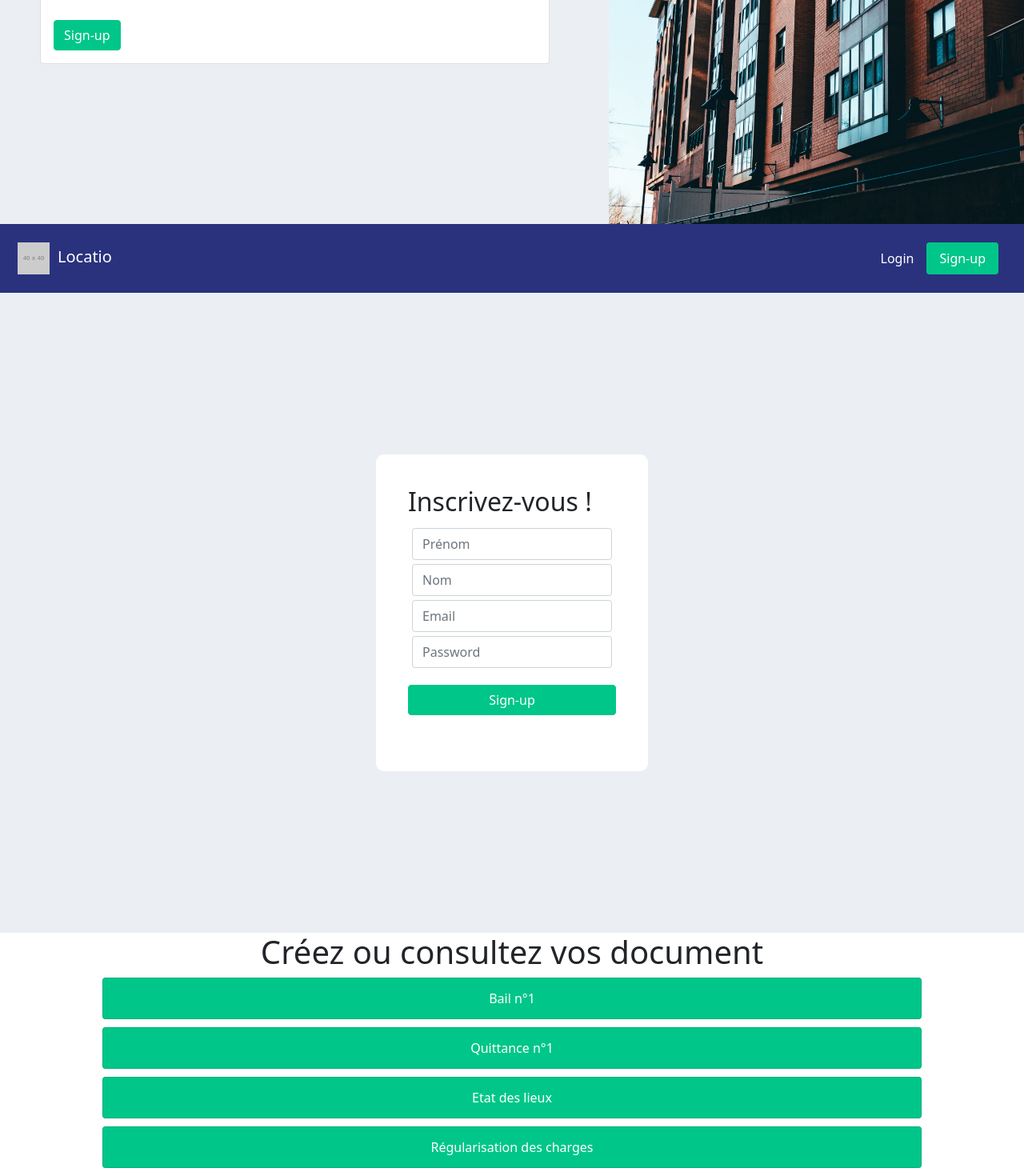
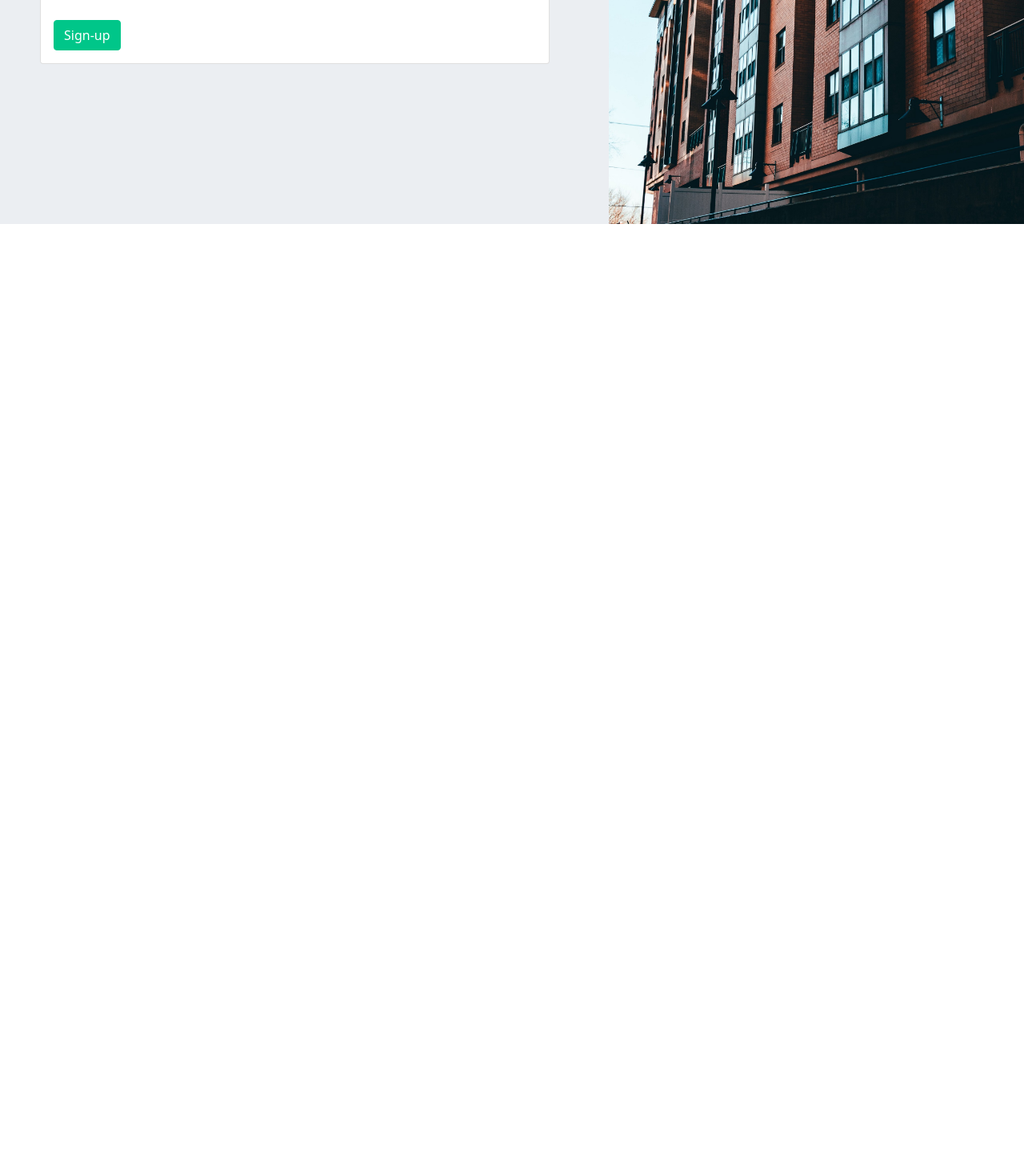
Before and after one commit to clementlapasset/locatio, a React (Create React App) app in the folder reactapp/: page / in a window 1280 px wide. Shown: the part 606-2076 px from the top of the page at 80% size. After the commit the page ends 886 px from the top, so only its background shows below. Built offline with nearby package versions, Linux system fonts and the light colour scheme.

Commit message:
routes created

```diff
--- a/reactapp/src/App.js
+++ b/reactapp/src/App.js
@@ -1,16 +1,27 @@
 import React from "react";
+import { Routes, Route } from "react-router-dom";
+
+import Homepage from './pages/Homepage';
+import Signup from './pages/Signup';
+import Information from './pages/Information';
 import Documents from './pages/Documents';
-import Signup from './pages/Signup';
-import Homepage from './pages/Homepage';
+import Finances from './pages/Finances';
+import Charges from './pages/Charges';
+
+
 import './App.css';
 
 function App() {
   return (
     <>
-      <Homepage/>
-      <Signup/>
-      <Documents/>
-
+      <Routes>
+        <Route path="/" element={<Homepage />} />
+        <Route path="signup" element={<Signup />} />
+        <Route path="information" element={<Information />} />
+        <Route path="documents" element={<Documents />} />
+        <Route path="finances" element={<Finances />} />
+        <Route path="charges" element={<Charges />} />
+      </Routes>
     </>
   );
 }
--- a/reactapp/src/components/NavBarHome.js
+++ b/reactapp/src/components/NavBarHome.js
@@ -43,7 +43,7 @@ export default function NavBarHome() {
         <NavbarBrand style={{color:'#FFFFFF'}}><img src='https://placeholder.com/40' style={{padding:'10px'}} alt=""/>Locatio</NavbarBrand>
         <Nav>
         <NavItem >
-            <NavLink id="PopoverLogin" style={{color:'white'}} /**/ >Login</NavLink>
+            <NavLink id="PopoverLogin" style={{color:'white', cursor:"pointer"}} >Login</NavLink>
             <Popover
                 flip
                 placement="bottom"
--- a/reactapp/src/index.js
+++ b/reactapp/src/index.js
@@ -1,14 +1,15 @@
 import React from 'react';
 import ReactDOM from 'react-dom';
+import { BrowserRouter } from "react-router-dom";
 import App from './App';
 import reportWebVitals from './reportWebVitals';
 import 'bootstrap/dist/css/bootstrap.min.css';
 import './index.css'
 
 ReactDOM.render(
-  <React.StrictMode>
+  <BrowserRouter>
     <App />
-  </React.StrictMode>,
+  </BrowserRouter>,
   document.getElementById('root')
 );
 
--- a/reactapp/src/pages/Charges.js
+++ b/reactapp/src/pages/Charges.js
@@ -1,5 +1,5 @@
 import React from 'react'
-import { Container } from 'reactstrap'
+import { Container, Row } from 'reactstrap'
 
 export default function Charges() {
     return (
--- a/reactapp/src/pages/Documents.js
+++ b/reactapp/src/pages/Documents.js
@@ -1,5 +1,5 @@
 import React, { useState } from "react";
-import { Accordion, AccordionItem, AccordionHeader, Collapse } from 'reactstrap';
+import { Accordion, AccordionItem, Collapse } from 'reactstrap';
 import '../App.css'
 
 
```
